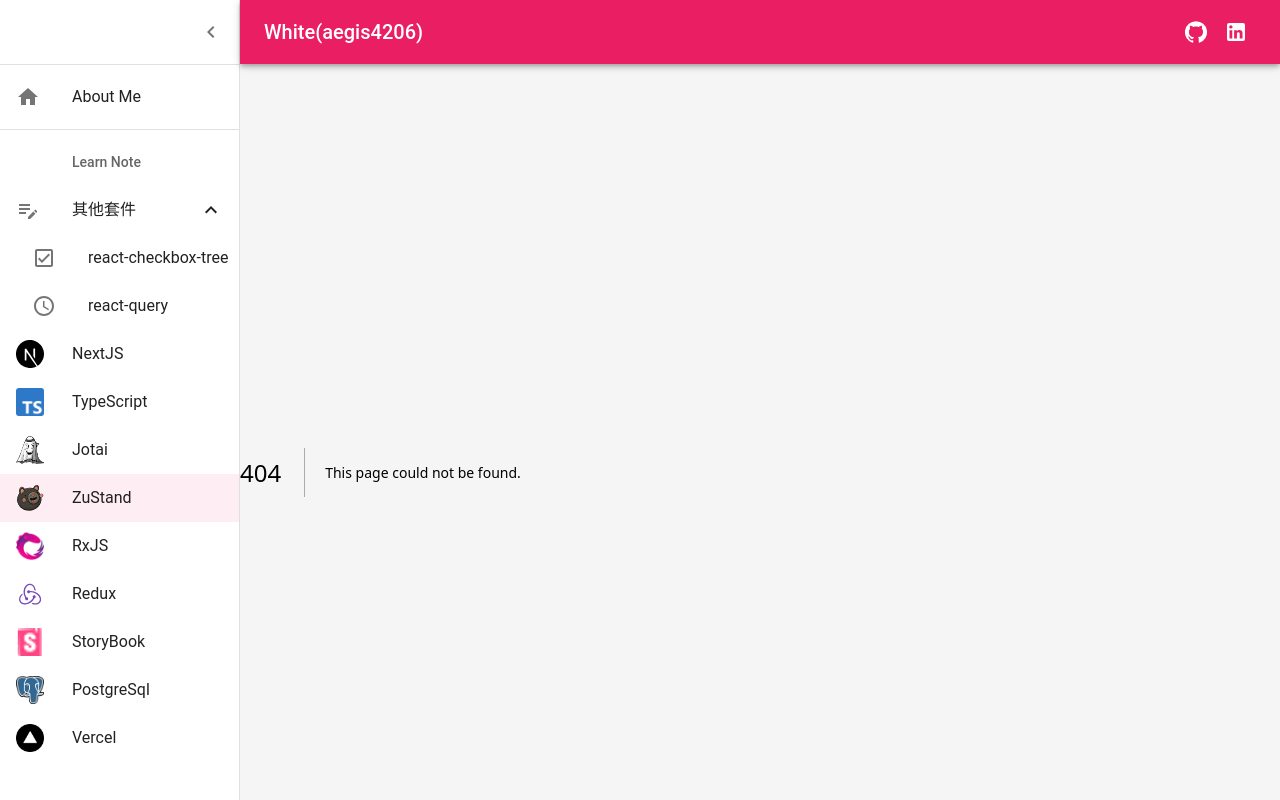
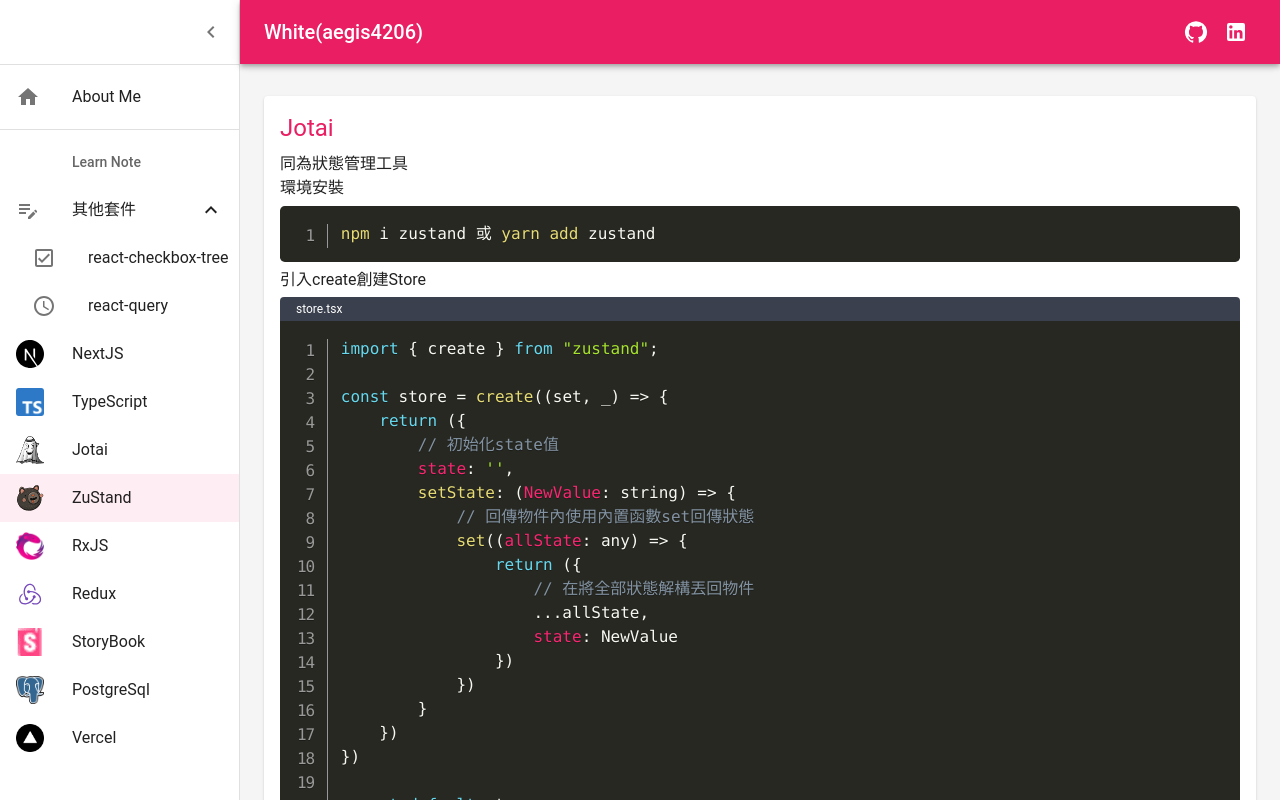
Before and after one commit to aegis4206/my-blog, a Next.js app: page /ZuStand in a window 1280 px wide. Before the commit this address had no page. Built offline with nearby package versions, Linux system fonts and the light colour scheme.

Commit message:
feat(ZuStand): 新增筆記

```diff
--- /dev/null
+++ b/app/ZuStand/page.tsx
@@ -0,0 +1,89 @@
+import type { Metadata } from 'next'
+import React from 'react'
+import { Grid, Typography, Paper } from '@mui/material'
+export const metadata: Metadata = {
+    title: "learn daily note - ZuStand",
+    description: 'ZuStand',
+}
+import CodeHighlight from '@/app/@component/prism/CodeHighlight';
+
+const ZuStand = async () => {
+    const installCode = `npm i zustand 或 yarn add zustand`
+    const storeCode = `import { create } from "zustand";
+
+const store = create((set, _) => {
+    return ({
+        // 初始化state值
+        state: '',
+        setState: (NewValue: string) => {
+            // 回傳物件內使用內置函數set回傳狀態
+            set((allState: any) => {
+                return ({
+                    // 在將全部狀態解構丟回物件
+                    ...allState,
+                    state: NewValue
+                })
+            })
+        }
+    })
+})
+
+export default store`
+    const devToolsCode = `import { devtools } from "zustand/middleware";
+
+const store =
+    create(
+        devtools(
+            (set) => {
+            ... ...
+            }
+        )
+    )`
+    const useCode = `import store from './store'
+
+const { state, setState } = store();`
+
+
+    return (
+        <Grid item xs={12} md={12}>
+            <Paper
+                sx={{
+                    p: 2,
+                    display: 'flex',
+                    flexDirection: 'column',
+                    height: '100%',
+                }}
+            >
+                <Typography variant="h5" color="primary" gutterBottom>
+                    Jotai
+                </Typography>
+                <Typography >
+                    同為狀態管理工具
+                </Typography>
+                <Typography >
+                    環境安裝
+                </Typography>
+                <CodeHighlight language="bash" code={installCode} />
+                <Typography >
+                    引入create創建Store
+                </Typography>
+                <CodeHighlight title="store.tsx" code={storeCode} />
+                <Typography >
+                    ZuStand不需要額外使用Provider去包，可直接引入解構使用
+                </Typography>
+                <CodeHighlight title="component.tsx" code={useCode} />
+                <Typography >
+                    另外若想使用Redux Devtools只需要在Store的set前多包一層devtools
+                </Typography>
+                <CodeHighlight title="store.tsx" code={devToolsCode} />
+                <Typography >
+                    非同步可直接async，不像Redux需額外透過thunk
+                </Typography>
+
+            </Paper>
+        </Grid>
+
+    )
+}
+
+export default ZuStand
```
